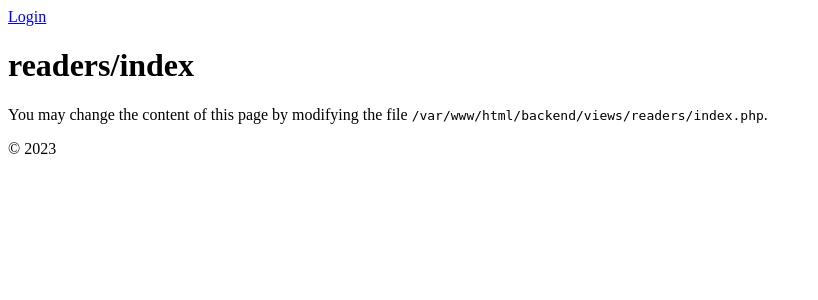
After one commit to HelloNatalia/systemBiblioteczny, a Yii app: template yii-application/backend/views/readers/index.php in a window 1280 px wide. The commit adds this page. Shown: the top 300 px of the page, without its empty margins (0-818 px from the left). Run offline with PHP 8.4 and a stand-in for Yii, Linux system fonts and the light colour scheme; the template is opened without the code that fills it, so the values that code supplies are empty; some libraries are stand-ins or nearby versions.

Commit message:
New branch and readers controller and view

```diff
--- a/yii-application/backend/views/layouts/main.php
+++ b/yii-application/backend/views/layouts/main.php
@@ -38,7 +38,7 @@ AppAsset::register($this);
         ['label' => 'Home', 'url' => ['/site/index']],
         ['label' => 'Books', 'url' => ['/books/index']],
         ['label' => 'Borrows', 'url' => ['/borrow/index']],
-        ['label' => 'Readers', 'url' => ['/reader/index']],
+        ['label' => 'Readers', 'url' => ['/readers/index']],
         ['label' => 'Cash', 'url' => ['/cash/index']],
     ];
     if (Yii::$app->user->isGuest) {
--- /dev/null
+++ b/yii-application/backend/views/readers/index.php
@@ -0,0 +1,9 @@
+<?php
+/** @var yii\web\View $this */
+?>
+<h1>readers/index</h1>
+
+<p>
+    You may change the content of this page by modifying
+    the file <code><?= __FILE__; ?></code>.
+</p>
--- a/yii-application/backend/views/site/index.php
+++ b/yii-application/backend/views/site/index.php
@@ -24,7 +24,7 @@ $this->title = 'My Yii Application';
             </div>
             <div class="col-lg-3">
                 <h2>Readers</h2>
-                <p><a class="btn btn-lg btn-success" href="index.php?r=reader%2Findex">Go to readers</a></p>
+                <p><a class="btn btn-lg btn-success" href="index.php?r=readers%2Findex">Go to readers</a></p>
             </div>
             <div class="col-lg-3">
                 <h2>Cash</h2>
```
Also changed, not shown: yii-application/backend/controllers/ReadersController.php (added, +12 -0 lines).
